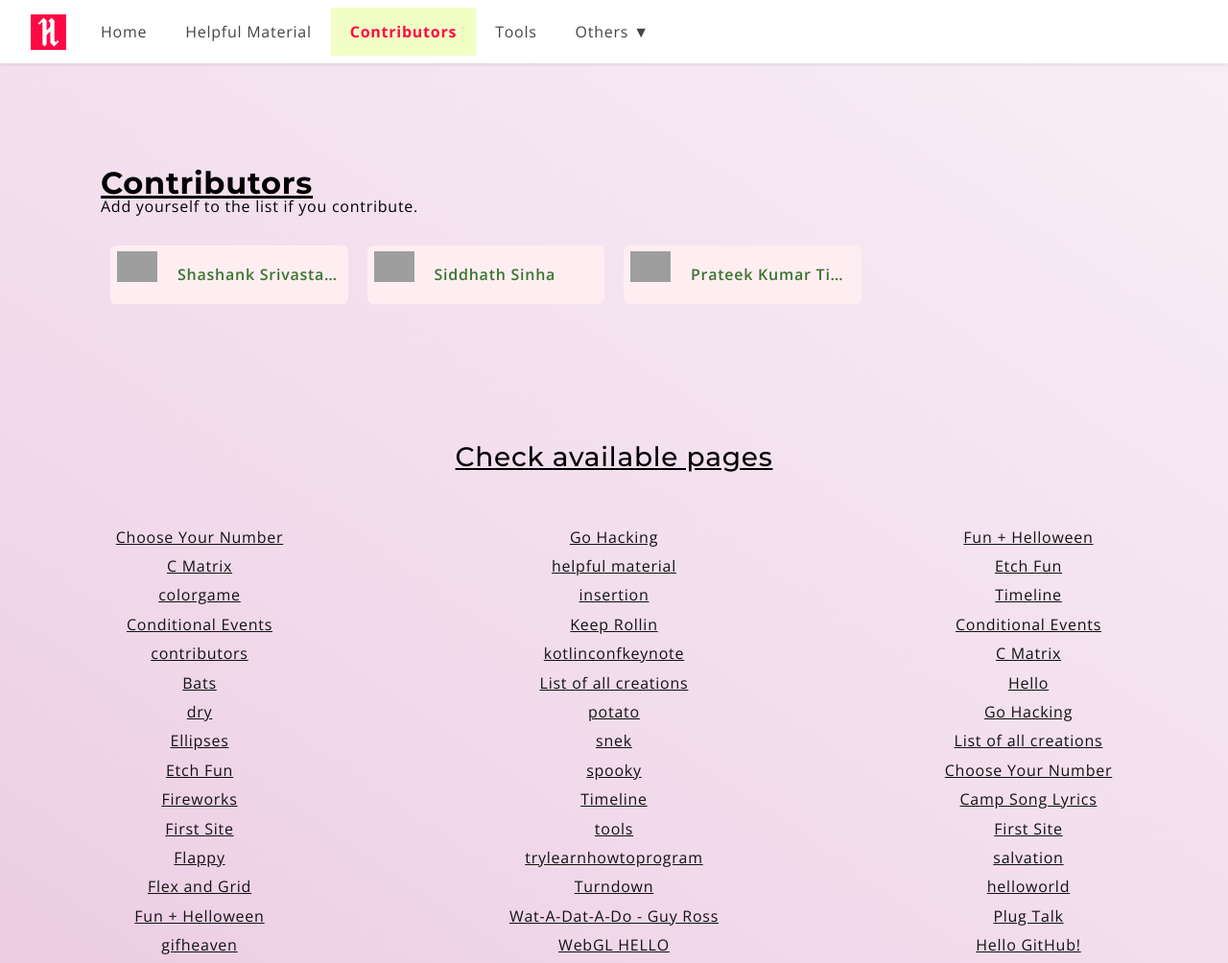
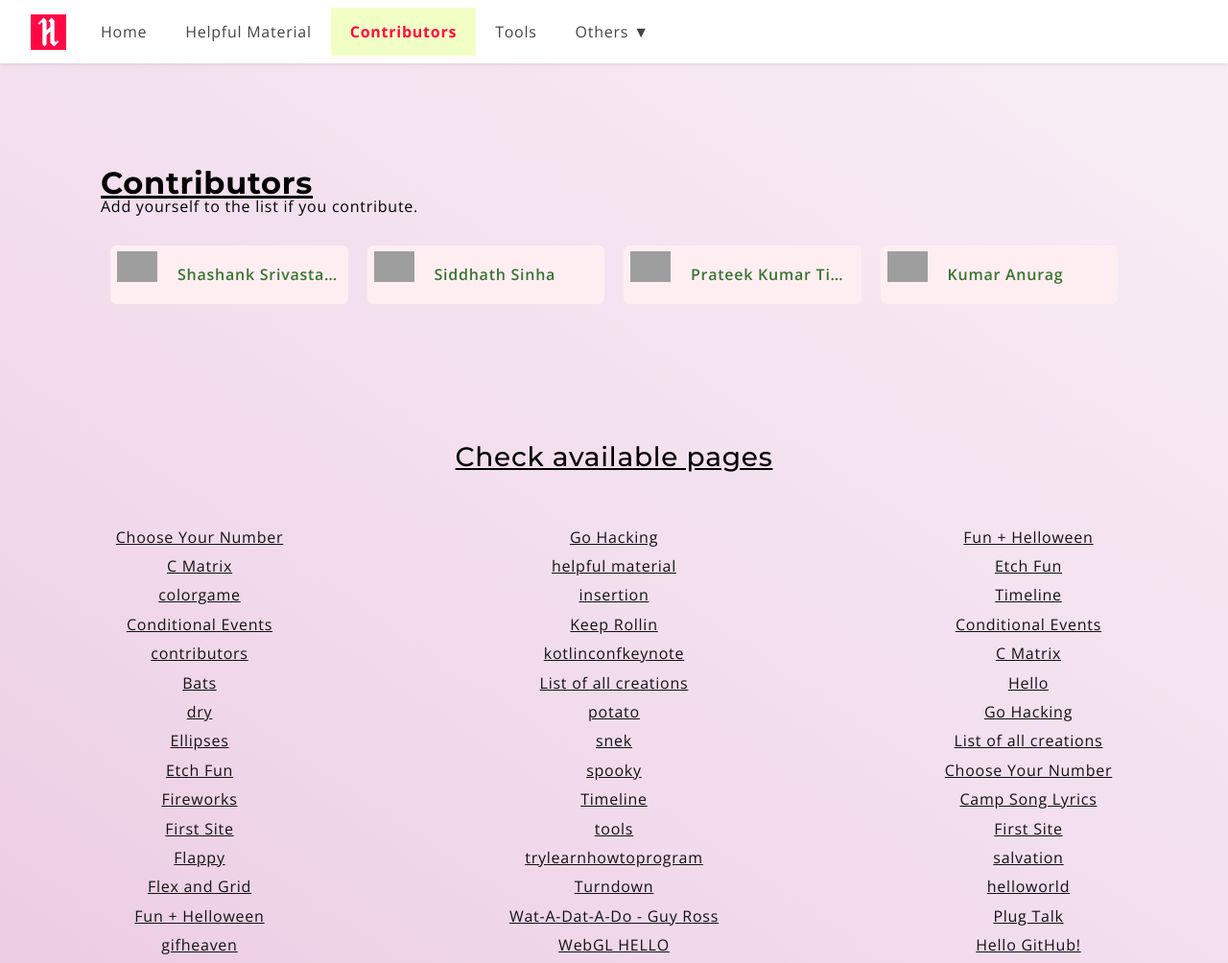
Before and after one commit to cestasociety/Hacktoberfest2020, a plain HTML site: page contributors.html in a window 1280 px wide. Shown: the top 1004 px of the page at 96% size. Drawn offline with nearby package versions, Linux system fonts and the light colour scheme; no server answers; grey boxes are pictures that could not be loaded.

Commit message:
Update contributors.html

```diff
--- a/contributors.html
+++ b/contributors.html
@@ -109,6 +109,7 @@
         <a class="box-item" href="https://github.com/ironbatshashank">Shashank Srivastava</a>
         <a class="box-item" href="https://github.com/sidx8">Siddhath Sinha</a>
 	<a class="box-item" href="https://github.com/pitbuk101">Prateek Kumar Tiwari</a>
+	<a class="box-item" href="https://github.com/kmranrg">Kumar Anurag</a>
         <!--
         Add here
         format : <a class="box-item" href="https://github.com/<your-username>">Your Name</a>
```
